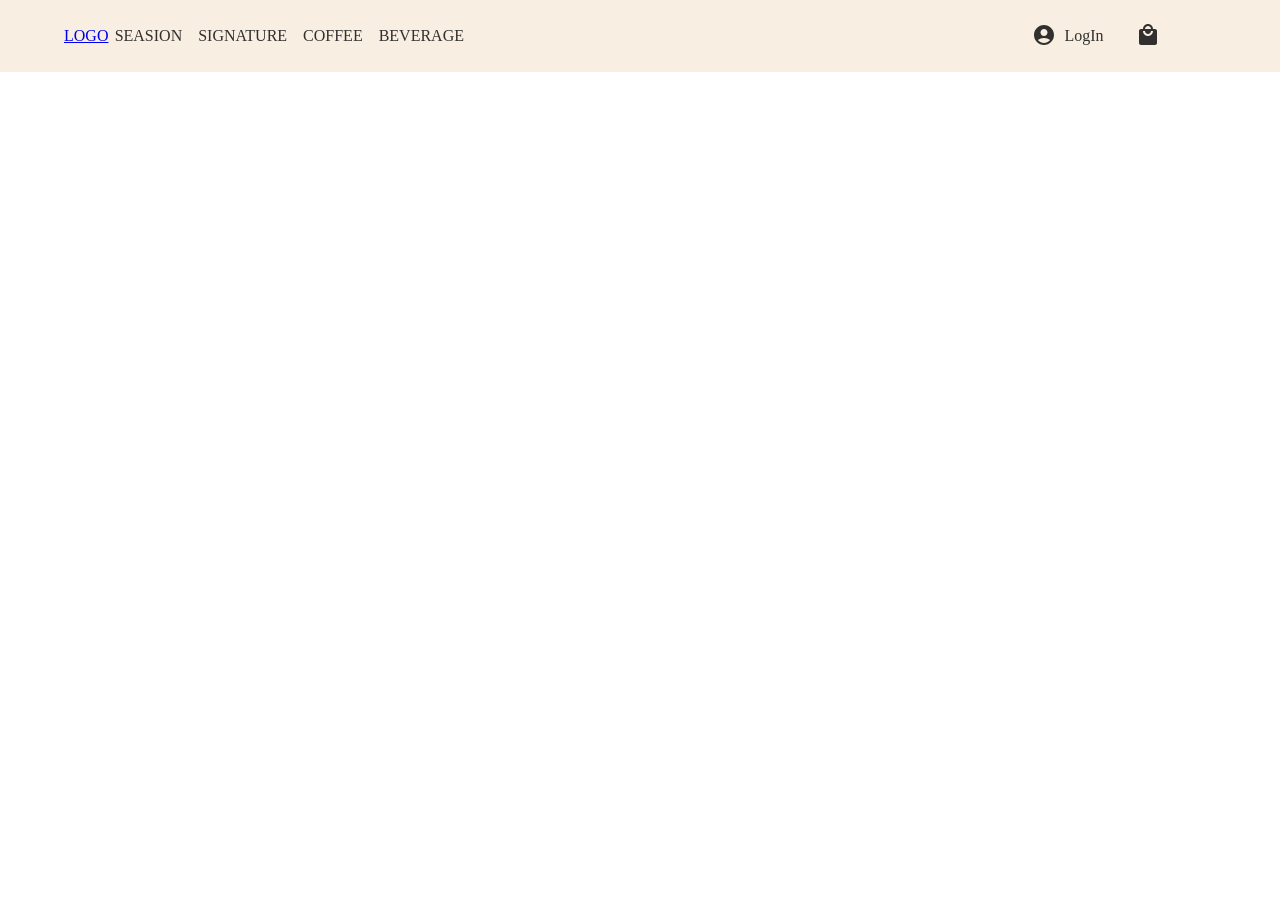
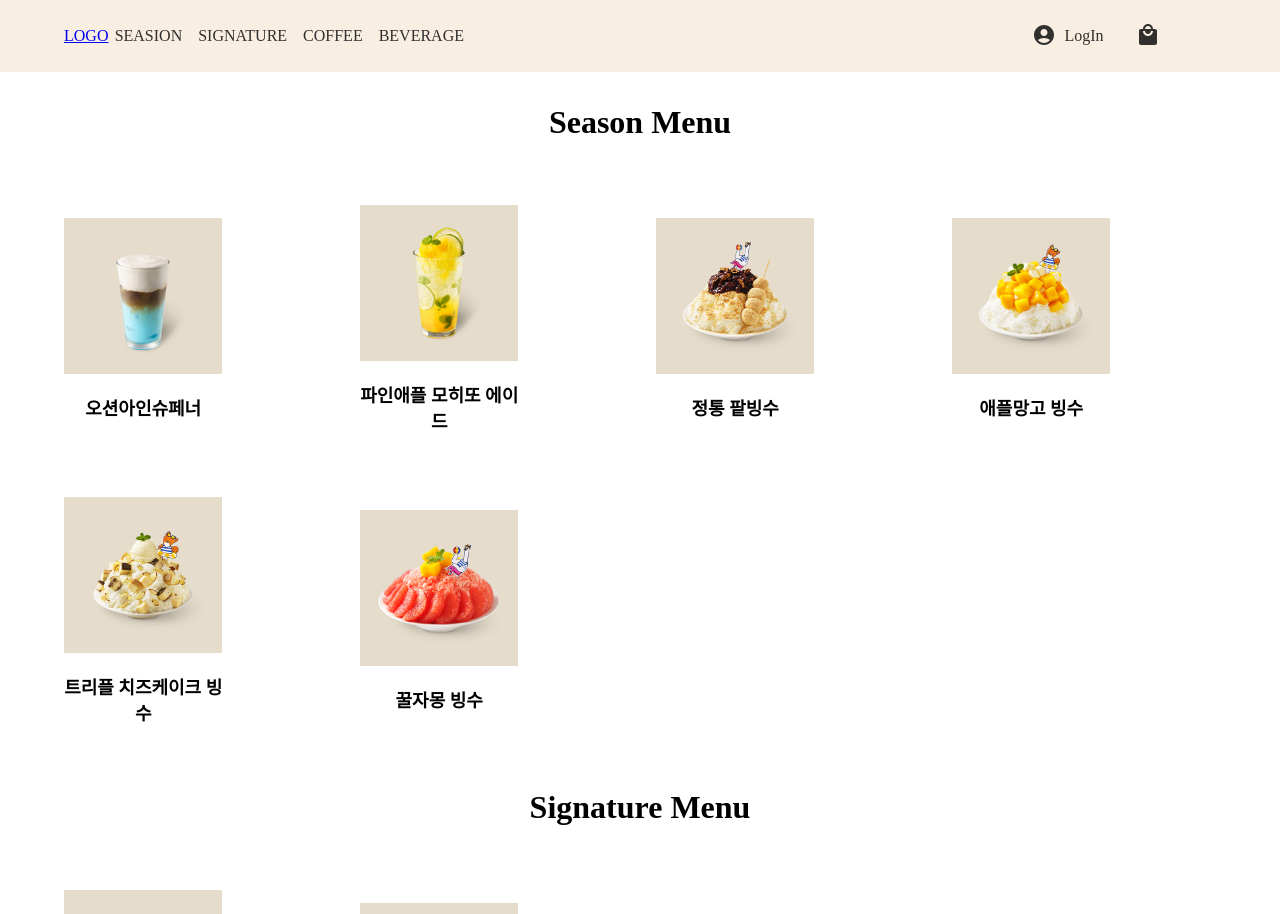
Before and after one commit to pearl0304/CAFE_PROJECT, a React (Create React App) app: page /menu in a window 1280 px wide. Shown: the top 914 px of the page. Before the commit the page ends 800 px from the top, so only its background shows below. Built offline with nearby package versions, Linux system fonts and the light colour scheme.

Commit message:
feat: render menulist data in menuList

```diff
--- a/src/Components/MenuList.tsx
+++ b/src/Components/MenuList.tsx
@@ -1,5 +1,53 @@
+import { FC } from "react";
 import { MenuListWrapper } from "../css/MenuList.styled";
+import { MenuListInterface } from "../interfaces/menu.interface";
 
-export const MenuList = () => {
-  return <MenuListWrapper></MenuListWrapper>;
+type Props = {
+  menuList: MenuListInterface[];
 };
+export const MenuList: FC<Props> = ({ menuList }) => {
+  return (
+    <MenuListWrapper>
+      <div className="menu-container">
+        <div className="menu-box" id="season">
+          <div className="category">
+            <span>Season Menu</span>
+          </div>
+          <div className="menu-list-box">
+            {menuList
+              .filter((item) => item.category === "season")
+              .map((ele) => (
+                <div className="menu-list">
+                  <div className="menu-image">
+                    <img src={ele.image} alt={ele.title}></img>
+                  </div>
+                  <div className="menu-name">
+                    <span>{ele.title}</span>
+                  </div>
+                </div>
+              ))}
+          </div>
+        </div>
+        <div className="menu-box" id="signature">
+          <div className="category">
+            <span>Signature Menu</span>
+          </div>
+          <div className="menu-list-box">
+            {menuList
+              .filter((item) => item.category === "signature")
+              .map((ele) => (
+                <div className="menu-list">
+                  <div className="menu-image">
+                    <img src={ele.image} alt={ele.title}></img>
+                  </div>
+                  <div className="menu-name">
+                    <span>{ele.title}</span>
+                  </div>
+                </div>
+              ))}
+          </div>
+        </div>
+      </div>
+    </MenuListWrapper>
+  );
+};
--- a/src/css/Header.styled.ts
+++ b/src/css/Header.styled.ts
@@ -29,7 +29,7 @@ export const HeaderWrapper = styled.header`
     display: flex;
     gap: 1rem;
   }
-  .header-left .nav > ul li {
+  .header-left .nav > ul > a {
     cursor: pointer;
   }
 
--- a/src/css/MenuList.styled.ts
+++ b/src/css/MenuList.styled.ts
@@ -1,3 +1,50 @@
 import styled from "styled-components";
 
-export const MenuListWrapper = styled.div``;
+export const MenuListWrapper = styled.div`
+  .menu-container {
+    margin-top: 4.5rem;
+    display: flex;
+    flex-direction: column;
+    align-items: center;
+  }
+
+  .menu-box {
+    width: 90%;
+    align-items: center;
+    display: flex;
+    flex-direction: column;
+    gap: 2rem;
+  }
+
+  .menu-box .category {
+    font-size: 2rem;
+    font-weight: bold;
+    padding-top: 2rem;
+    padding-bottom: 2rem;
+  }
+  .menu-list-box {
+    align-items: center;
+    display: grid;
+    grid-template-columns: repeat(4, 1fr);
+    gap: 2rem;
+  }
+
+  .menu-list {
+    width: 60%;
+    display: flex;
+    flex-direction: column;
+    gap: 1rem;
+    text-align: center;
+    padding-bottom: 2rem;
+  }
+
+  .menu-image img {
+    width: 100%;
+    height: 100%;
+  }
+
+  .menu-name {
+    font-size: 18px;
+    font-weight: bold;
+  }
+`;
--- a/src/database/menuListData.ts
+++ b/src/database/menuListData.ts
@@ -1,5 +1,5 @@
 import AppleManGo from "../asserts/drinks/Apple-mango-Bingsu.png";
-import BlueHawail from "../asserts/drinks/Blue-BlueHawail.png";
+import BlueHawail from "../asserts/drinks/Blue-Hawaii.png";
 import DdangmobanJuice from "../asserts/drinks/Ddangmoban-juice.png";
 import HoneyGrapefruitBingsu from "../asserts/drinks/Honey-grapefruit-Bingsu.png";
 import OceanEinspanner from "../asserts/drinks/Ocean-Einspanner.png";
@@ -17,6 +17,7 @@ export const MenuListData = [
     nutrients: "나트륨 122mg, 당류 9g, 포화지방 12g, 단백질 6g, 카페인 125mg",
     type: "ICE",
     price: 5500,
+    category: "season",
   },
   {
     id: "drink-02",
@@ -27,6 +28,7 @@ export const MenuListData = [
     nutrients: "나트륨 11mg, 당류 30g, 포화지방 0g, 단백질 1g, 카페인 0mg",
     type: "ICE",
     price: 5000,
+    category: "season",
   },
   {
     id: "drink-03",
@@ -37,6 +39,7 @@ export const MenuListData = [
     nutrients: "나트륨 1mg, 당류 36g, 포화지방 0g, 단백질 2g, 카페인 0mg",
     type: "ICE",
     price: 6000,
+    category: "signature",
   },
   {
     id: "drink-04",
@@ -47,6 +50,7 @@ export const MenuListData = [
     nutrients: "나트륨 24mg, 당류 39g, 포화지방 0g, 단백질 1g, 카페인 0mg",
     type: "ICE",
     price: 5500,
+    category: "signature",
   },
   {
     id: "shavedIce-01",
@@ -57,6 +61,7 @@ export const MenuListData = [
     nutrients: "나트륨 189mg, 당류 62.5g, 포화지방 7g, 단백질 17.4g",
     type: "ICE",
     price: 7000,
+    category: "season",
   },
 
   {
@@ -68,6 +73,7 @@ export const MenuListData = [
     nutrients: "나트륨 109mg, 당류 53g, 포화지방 5g, 단백질 7g",
     type: "ICE",
     price: 8000,
+    category: "season",
   },
   {
     id: "shavedIce-03",
@@ -78,6 +84,7 @@ export const MenuListData = [
     nutrients: "나트륨 194.8mg, 당류 54.2g, 포화지방 20.6g, 단백질 142g",
     type: "ICE",
     price: 9000,
+    category: "season",
   },
   {
     id: "shavedIce-04",
@@ -88,5 +95,6 @@ export const MenuListData = [
     nutrients: "나트륨 51.2mg, 당류 51.2g, 포화지방 1.7g, 단백질 2.2g",
     type: "ICE",
     price: 9500,
+    category: "season",
   },
 ];
--- a/src/interfaces/menu.interface.ts
+++ b/src/interfaces/menu.interface.ts
@@ -7,6 +7,7 @@ export interface MenuListInterface {
   nutrients: string;
   type: string;
   price: number;
+  category: string;
 }
 
 export interface CartListInterface {
--- a/src/pages/Home.tsx
+++ b/src/pages/Home.tsx
@@ -6,7 +6,7 @@ import { NavInterface } from "../interfaces/menu.interface";
 
 export const Home = () => {
   const homeNav: NavInterface[] = [
-    { to: "hoem", title: "HOME" },
+    { to: "home", title: "HOME" },
     { to: "promotion", title: "PROMOTION" },
     { to: "story", title: "STORY" },
   ];
--- a/src/pages/Menu.tsx
+++ b/src/pages/Menu.tsx
@@ -1,6 +1,7 @@
 import { Header } from "../Components/Header";
 import { MenuList } from "../Components/MenuList";
 import { NavInterface } from "../interfaces/menu.interface";
+import { MenuListData } from "../database/menuListData";
 
 export const Menu = () => {
   const menuNav: NavInterface[] = [
@@ -12,7 +13,7 @@ export const Menu = () => {
   return (
     <>
       <Header nav={menuNav} />
-      <MenuList />
+      <MenuList menuList={MenuListData} />
     </>
   );
 };
```
